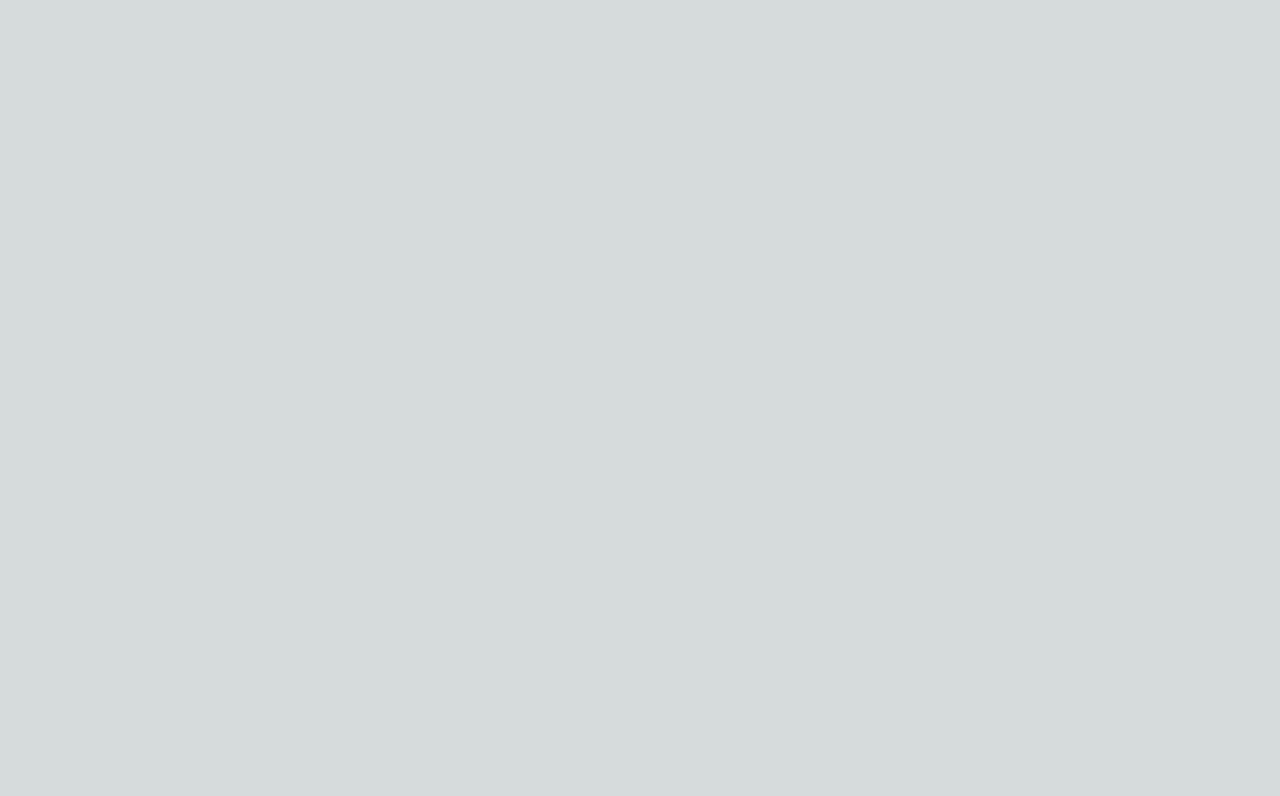
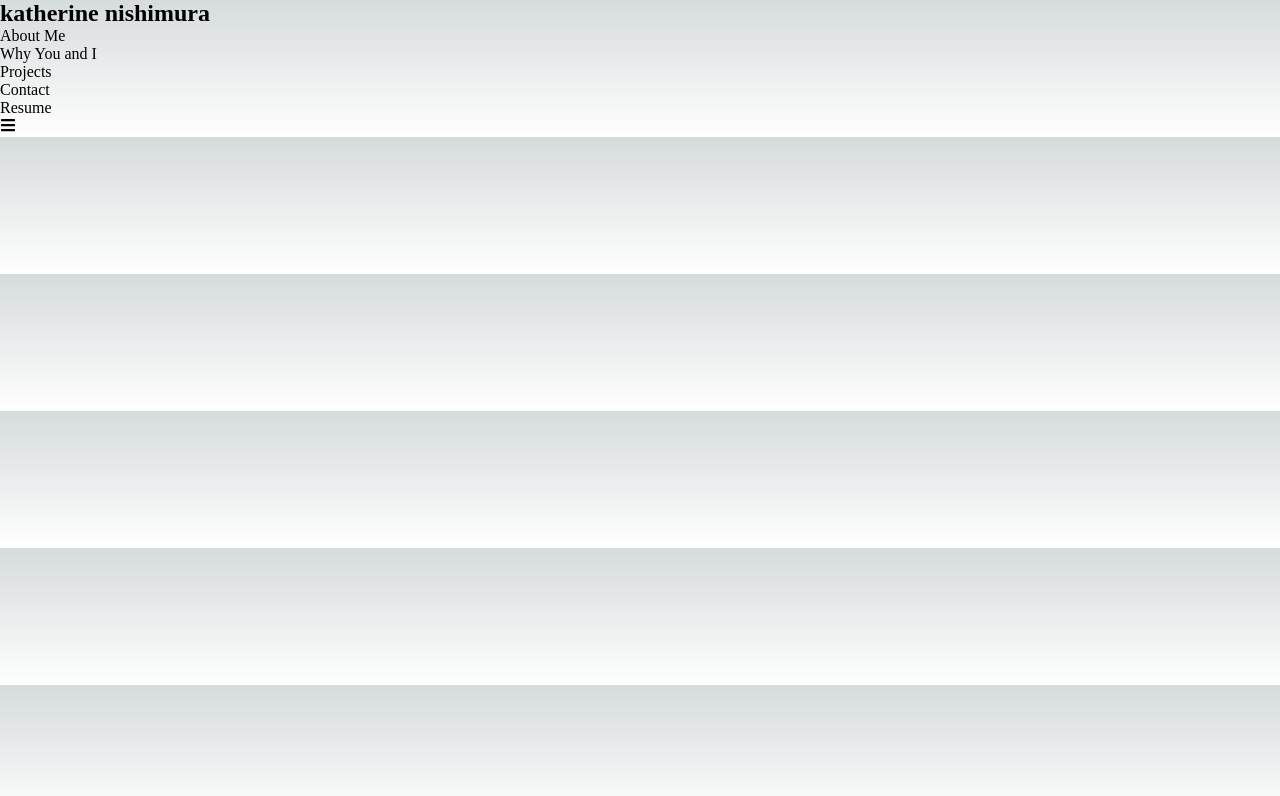
Before and after one commit to ksakuran/job-portfolio, a Next.js app: page / in a window 1280 px wide. Shown: the top 796 px of the page. Built offline with nearby package versions, Linux system fonts and the light colour scheme.

Commit message:
setting up component structure

```diff
--- /dev/null
+++ b/src/components/Nav.js
@@ -0,0 +1,22 @@
+import React from "react";
+import Link from "next/link";
+import { FaBars } from 'react-icons/fa'
+
+export default function Nav() {
+  return (
+    <nav className='nav-bar'>
+    <h1 className='logo-name'>katherine nishimura</h1>
+    <ul className='nav-list'>
+      <li className='nav-item'><Link href={'#about'}>About Me</Link></li>
+      <li className='nav-item'><Link href={'#why'}>Why You and I</Link></li>
+      <li className='nav-item'><Link href={'#projects'} scrollSmooth>Projects</Link></li>
+      <li className='nav-item'><Link href={'#contact'}>Contact</Link></li>
+      <li><a className='resume' href="https://flowcv.com/resume/7ll6cs8fn2" target='_blank' rel="noreferrer noopener">Resume</a></li>
+    </ul>
+    <div className='hidden'>
+      <FaBars />
+    </div>
+  </nav>
+
+  )
+}
--- a/src/pages/index.js
+++ b/src/pages/index.js
@@ -2,13 +2,14 @@
 import Image from 'next/image'
 import { Inter } from 'next/font/google'
 import styles from '@/styles/Home.module.css'
+import Nav from '@/components/Nav'
 
 const inter = Inter({ subsets: ['latin'] })
 
 export default function Home() {
   return (
     <>
-
+     <Nav></Nav>
     </>
   )
 }
```
Also changed, not shown: package.json (+11 -1 lines), src/components/About.js (added, +7 -0 lines), src/components/Contact.js (added, +8 -0 lines), src/components/Footer.js (added, +8 -0 lines), src/components/Header.js (added, +8 -0 lines), src/components/Projects.js (added, +8 -0 lines), src/components/Why.js (added, +8 -0 lines), 1 other file (tests, documents, lock files or other folders).
